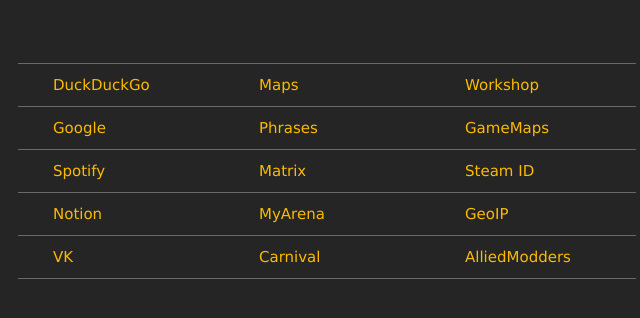
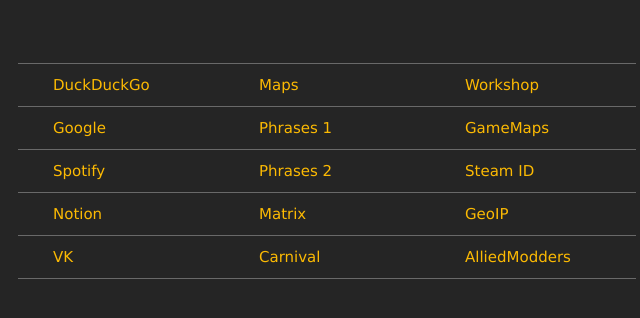
Before and after one commit to ndnkle/steam-homepage, a plain HTML site: page index.html in a window 1280 px wide. Shown: the full height of the page, 313-953 px from the left. Drawn offline with Linux system fonts and the light colour scheme.

Commit message:
Update index.html

```diff
--- a/index.html
+++ b/index.html
@@ -24,17 +24,17 @@
 	</tr>
 	<tr>
 		<td><a href="https://www.google.com/ncr" rel="noopener noreferrer nofollow">Google</a></td>
-		<td><a href="https://steamcommunity.com/sharedfiles/filedetails/?id=2541630679" rel="noopener noreferrer nofollow">Phrases</a></td>
+		<td><a href="https://steamcommunity.com/sharedfiles/filedetails/?id=2541630679" rel="noopener noreferrer nofollow">Phrases 1</a></td>
 		<td><a href="https://www.gamemaps.com/l4d2/" rel="noopener noreferrer nofollow">GameMaps</a></td>
 	</tr>
 	<tr>
 		<td><a href="https://www.spotify.com/us/" rel="noopener noreferrer nofollow">Spotify</a></td>
-		<td><a href="https://phasmophobia-matrix.com/" rel="noopener noreferrer nofollow">Matrix</a></td>
+		<td><a href="https://tsybulska.github.io/assets/projects/phasmophobia-calculator/ru.html" rel="noopener noreferrer nofollow">Phrases 2</a></td>
 		<td><a href="https://steamid.io/" rel="noopener noreferrer nofollow">Steam ID</a></td>
 	</tr>
 	<tr>
 		<td><a href="https://www.notion.so/" rel="noopener noreferrer nofollow">Notion</a></td>
-		<td><a href="https://www.myarena.ru/home.php?m=gamemanager&p=gamestatus&home=3347" rel="noopener noreferrer nofollow">MyArena</a></td>
+		<td><a href="https://phasmophobia-matrix.com/" rel="noopener noreferrer nofollow">Matrix</a></td>
 		<td><a href="https://www.maxmind.com/en/geoip-demo" rel="noopener noreferrer nofollow">GeoIP</a></td>
 	</tr>
 	<tr>
```
